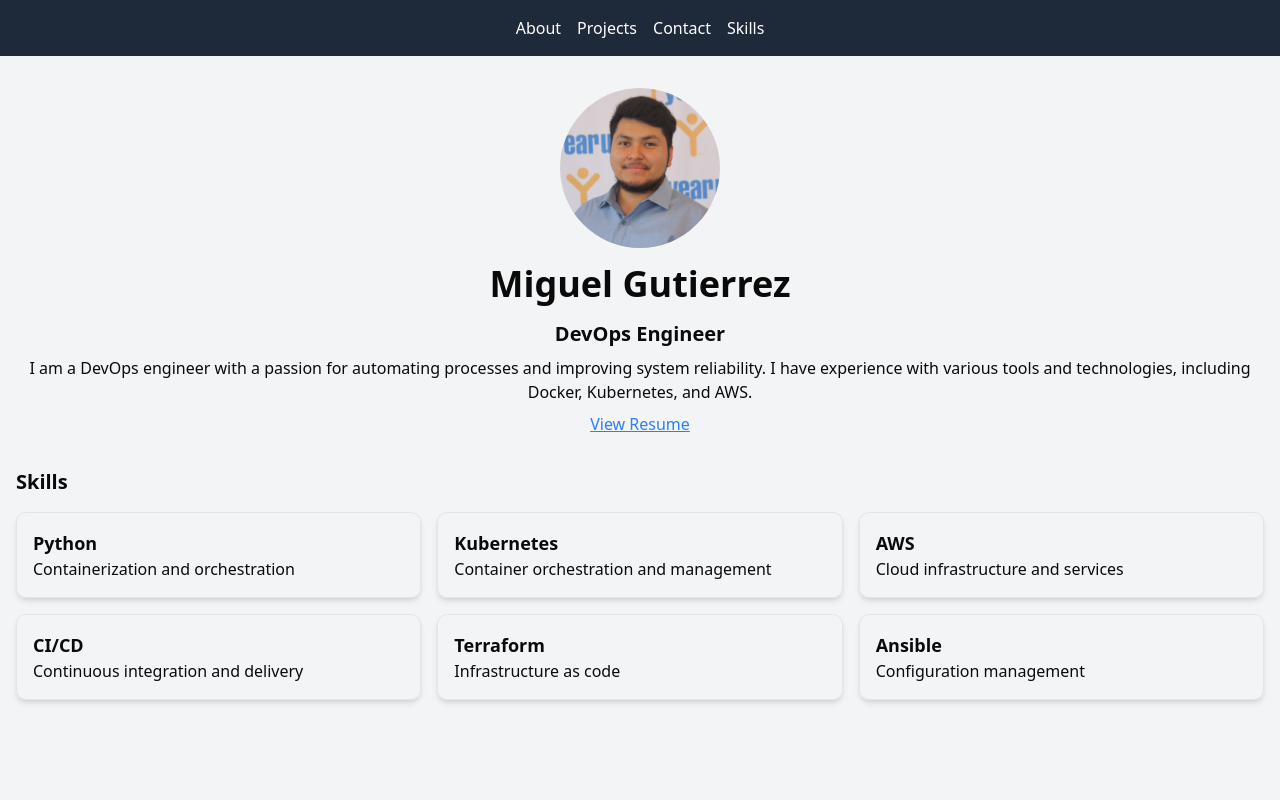
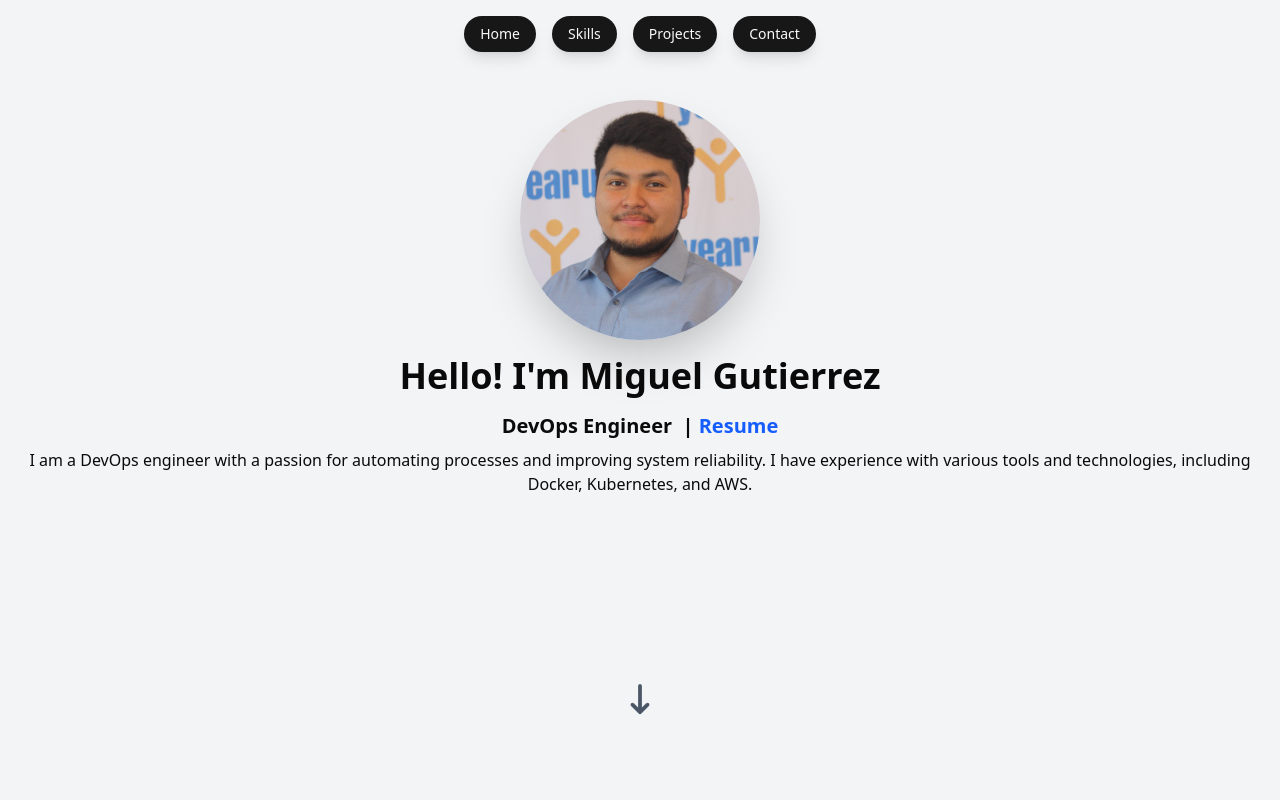
Before and after one commit to miguelgutierrez2017/gmiguel.com, a Next.js app in the folder gmiguel.com/: page / in a window 1280 px wide. Shown: the top 800 px of the page. Built offline with nearby package versions, Linux system fonts and the light colour scheme.

Commit message:
Enhance homepage layout with scroll down arrow and improved bio section; update header buttons for better navigation

```diff
--- a/gmiguel.com/src/app/page.js
+++ b/gmiguel.com/src/app/page.js
@@ -3,7 +3,7 @@ import Bio from "@/components/bio";
 import Skills from "@/components/skills";
 import Projects from "@/components/projects";
 import Contact from "@/components/contact";
-
+import { FaArrowDownLong } from "react-icons/fa6";
 // This is my personal website, built with Next.js and Tailwind CSS.
 // It showcases my projects, skills, and experience as a dev ops engineer.
 export default function Home() {
@@ -11,20 +11,26 @@ export default function Home() {
     <div className="bg-gray-100 min-h-screen flex flex-col">
       <Header />
       <main className="p-4 space-y-16">
-        {/* Show Header and Bio at the top */}
+        {/* Landing section with only Header and Bio */}
         <section
           id="landing"
           className="min-h-screen flex flex-col justify-start relative"
         >
           <Bio />
-
+        </section>
+        {/* Scroll down arrow with bounce animation */}
+        <div className="absolute bottom-4 left-1/2 transform -translate-x-1/2 animate-bounce">
+          <a href="#about" className="text-gray-600 hover:text-blue-600">
+            <FaArrowDownLong size={30} />
+          </a>
+        </div>
+        {/* Other sections are scrollable */}
+        <section id="skills">
           <Skills />
         </section>
-
         <section id="projects">
           <Projects />
         </section>
-
         <section id="contact">
           <Contact />
         </section>
--- a/gmiguel.com/src/components/bio.js
+++ b/gmiguel.com/src/components/bio.js
@@ -5,23 +5,21 @@ export default function Bio() {
         <img
           src="/pfp.jpeg"
           alt="Profile Picture"
-          className="w-40 h-40 rounded-full mb-4"
+          className="w-60 h-60 rounded-full mb-4 shadow-2xl hover:shadow-lg transition-shadow duration-300 ease-in-out transform hover:scale-105"
         />
-        <h2 className="text-4xl font-bold mb-4">Miguel Gutierrez</h2>
-        <h3 className="text-xl font-semibold mb-2">DevOps Engineer</h3>
+        <h2 className="text-4xl font-bold mb-4">Hello! I'm Miguel Gutierrez</h2>
+        <h3 className="text-xl font-semibold mb-2">
+          DevOps Engineer &nbsp;|&nbsp;
+          <a href="/Resume.pdf" target="_blank" className="text-blue-600">
+            Resume
+          </a>
+        </h3>
         <div className="text-center">
           <p>
             I am a DevOps engineer with a passion for automating processes and
             improving system reliability. I have experience with various tools
             and technologies, including Docker, Kubernetes, and AWS.
           </p>
-          <a
-            href="/Resume.pdf"
-            target="_blank"
-            className="text-blue-500 underline mt-2 block"
-          >
-            View Resume
-          </a>
         </div>
       </div>
     </section>
--- a/gmiguel.com/src/components/header.js
+++ b/gmiguel.com/src/components/header.js
@@ -1,20 +1,34 @@
+import { Button } from "./ui/button";
+
 export default function Header() {
   return (
-    <header className="flex items-center justify-center p-4 bg-gray-800 text-white">
+    <header className="flex items-center justify-center p-4 bg-gray-100 text-white">
       <h1 className="text-2xl font-bold"></h1>
       <nav className="space-x-4">
-        <a href="#about" className="hover:underline">
-          About
-        </a>
-        <a href="#projects" className="hover:underline">
+        <Button
+          href="#about"
+          className="hover:bg-blue-600 shadow-lg rounded-3xl hover:rounded-xl transition-all duration-300 ease-linear cursor-pointer"
+        >
+          Home
+        </Button>
+        <Button
+          href="#projects"
+          className="hover:bg-blue-600 shadow-lg rounded-3xl hover:rounded-xl transition-all duration-300 ease-linear cursor-pointer"
+        >
+          Skills
+        </Button>
+        <Button
+          href="#contact"
+          className="hover:bg-blue-600 shadow-lg rounded-3xl hover:rounded-xl transition-all duration-300 ease-linear cursor-pointer"
+        >
           Projects
-        </a>
-        <a href="#contact" className="hover:underline">
+        </Button>
+        <Button
+          href="#skills"
+          className="hover:bg-blue-600 shadow-lg rounded-3xl hover:rounded-xl transition-all duration-300 ease-linear cursor-pointer"
+        >
           Contact
-        </a>
-        <a href="#skills" className="hover:underline">
-          Skills
-        </a>
+        </Button>
       </nav>
     </header>
   );
```
